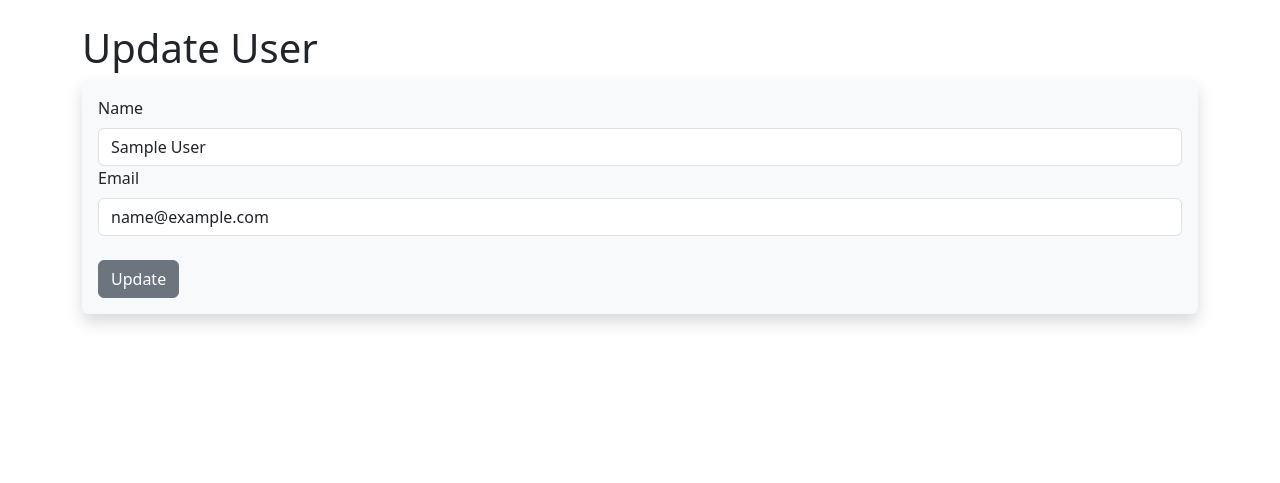
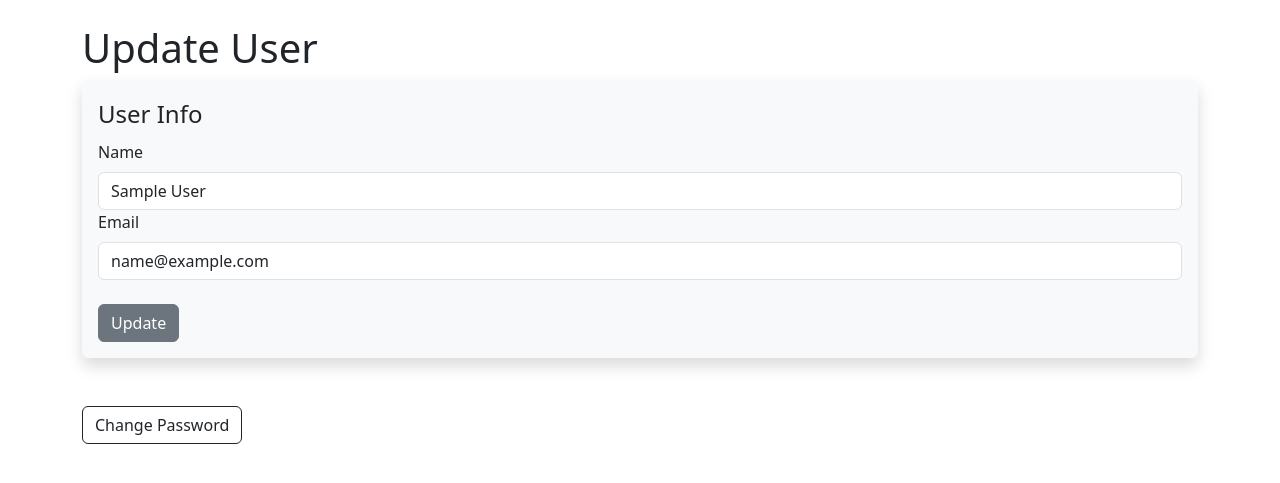
Before and after one commit to NimrodShefi/Cookbook, a Flask app: page /settings in a window 1280 px wide. Shown: the part 76-559 px from the top of the page. Run offline with Flask 2, Linux system fonts and the light colour scheme; the visitor is signed in with stand-in values (Sample User, id 1); data comes from the database, SQL or seed files in the repository.

Commit message:
allowing users to change their password even if they didn't forget it

```diff
--- a/cookbook/forms.py
+++ b/cookbook/forms.py
@@ -69,4 +69,4 @@ class RequestResetForm(FlaskForm):
 class ResetPasswordForm(FlaskForm):
     password = PasswordField('Password', validators=[DataRequired()])
     confirm_password = PasswordField('Confirm Password', validators=[DataRequired(), EqualTo('password', message="Passwords Must Match!")])
-    submit = SubmitField("Reset Password")
+    submit = SubmitField("Update Password")
--- a/cookbook/models.py
+++ b/cookbook/models.py
@@ -25,7 +25,6 @@ class Users(db.Model, UserMixin):
             user_id = data.get('user_id')
             return Users.query.get(user_id)
         except:
-            app.logger.info("failed")
             return None
 
     @property
--- a/cookbook/routes.py
+++ b/cookbook/routes.py
@@ -270,18 +270,25 @@ def view_my_recipes():
 @app.route('/settings' , methods=['GET', 'POST'])
 @login_required
 def settings():
-    form = UserUpdateForm()
+    userUpdateForm = UserUpdateForm()
+    changePasswordForm = ResetPasswordForm()
     user = Users.query.get_or_404(current_user.id)
-    if (request.method == "POST"):
-        user.name = form.name.data
-        user.email = form.email.data
+    if (userUpdateForm.validate_on_submit()):
+        user.name = userUpdateForm.name.data
+        user.email = userUpdateForm.email.data
         db.session.commit()
         flash("User Updated", "success")
         return redirect(url_for('settings'))
+    if (changePasswordForm.validate_on_submit()):
+        hashed_pw = generate_password_hash(changePasswordForm.password.data, "sha256")
+        user.password_hash = hashed_pw
+        db.session.commit()
+        flash("Password Updated", "success")
+        return redirect(url_for('settings'))
     if (request.method == "GET"):
-        form.name.data = user.name
-        form.email.data = user.email
-        return render_template("settings.html", form=form)
+        userUpdateForm.name.data = user.name
+        userUpdateForm.email.data = user.email
+        return render_template("settings.html", userUpdateForm=userUpdateForm, changePasswordForm=changePasswordForm)
 
 def send_reset_email(user):
     token = user.get_reset_token()
--- /dev/null
+++ b/cookbook/static/js/settings.js
@@ -0,0 +1,11 @@
+function change_password_form_visibility() {
+    form = document.getElementById("change_password");
+    btn = document.getElementById("change_password_btn");
+    if (form.style.display === "none") {
+        form.style.display = "block";
+        btn.innerHTML = "Hide Form";
+    } else {
+        form.style.display = "none";
+        btn.innerHTML = "Change Password";
+    }
+}
--- a/cookbook/templates/settings.html
+++ b/cookbook/templates/settings.html
@@ -1,41 +1,81 @@
 {% extends 'base.html' %}
 
 {% block content %}
+    <script src="{{ url_for('static', filename='js/settings.js') }}"></script>
 
     <h1>Update User</h1>
     <div class="shadow p-3 mb-5 bg-body-tertiary rounded">
+        <legend>User Info</legend>
         <form method="post">
             <!-- The if statement in each section will display error messages if something goes wrong -->
-            {{ form.hidden_tag() }}
+            {{ userUpdateForm.hidden_tag() }}
 
-            {{ form.name.label(class="form-label") }}
-            {% if form.name.errors %}
-                {{ form.name(class="form-control is-invalid") }}
+            {{ userUpdateForm.name.label(class="form-label") }}
+            {% if userUpdateForm.name.errors %}
+                {{ userUpdateForm.name(class="form-control is-invalid") }}
                 <div class="invalid-feedback">
-                    {% for error in form.name.errors%}
+                    {% for error in userUpdateForm.name.errors%}
                         <span>{{ error }}</span>
                     {% endfor %}
                 </div>
             {% else %}
-                {{ form.name(class="form-control") }}
+                {{ userUpdateForm.name(class="form-control") }}
             {% endif %}
 
 
-            {{ form.email.label(class="form-label") }}
-            {% if form.email.errors %}
-                {{ form.email(class="form-control is-invalid") }}
+            {{ userUpdateForm.email.label(class="form-label") }}
+            {% if userUpdateForm.email.errors %}
+                {{ userUpdateForm.email(class="form-control is-invalid") }}
                 <div class="invalid-feedback">
-                    {% for error in form.email.errors%}
+                    {% for error in userUpdateForm.email.errors%}
                         {{ error }}
                     {% endfor %}
                 </div>
             {% else %}
-                {{ form.email(class="form-control") }}
+                {{ userUpdateForm.email(class="form-control") }}
             {% endif %}
 
 
             <br>
-            {{ form.submit(class="btn btn-secondary") }}
+            {{ userUpdateForm.submit(class="btn btn-secondary") }}
+        </form>
+    </div>
+
+    <button class="btn btn-outline-dark" id="change_password_btn" onclick="change_password_form_visibility()">Change Password</button>
+    <br> <br>
+    <div id="change_password" class="shadow p-3 mb-5 bg-body-tertiary rounded" style="display:none;">
+        <legend>Update Password</legend>
+        <form method="post">
+            {{ changePasswordForm.hidden_tag() }}
+
+            {{ changePasswordForm.password.label(class="form-label") }}
+            {% if changePasswordForm.password.errors %}
+                {{ changePasswordForm.password(class="form-control is-invalid") }}
+                <div class="invalid-feedback">
+                    {% for error in changePasswordForm.password.errors%}
+                        <span>{{ error }}</span>
+                    {% endfor %}
+                </div>
+            {% else %}
+                {{ changePasswordForm.password(class="form-control") }}
+            {% endif %}
+
+
+            {{ changePasswordForm.confirm_password.label(class="form-label") }}
+            {% if changePasswordForm.confirm_password.errors %}
+                {{ changePasswordForm.confirm_password(class="form-control is-invalid") }}
+                <div class="invalid-feedback">
+                    {% for error in changePasswordForm.confirm_password.errors%}
+                        {{ error }}
+                    {% endfor %}
+                </div>
+            {% else %}
+                {{ changePasswordForm.confirm_password(class="form-control") }}
+            {% endif %}
+
+
+            <br>
+            {{ changePasswordForm.submit(class="btn btn-secondary") }}
         </form>
     </div>
 
```
